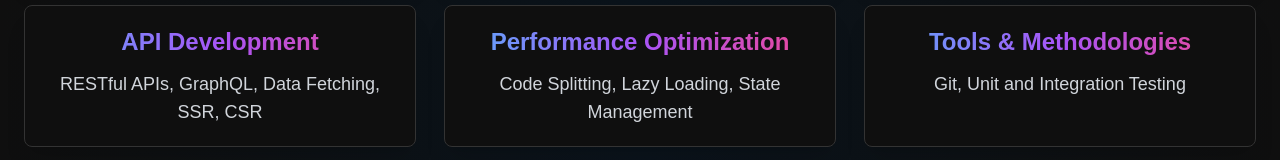
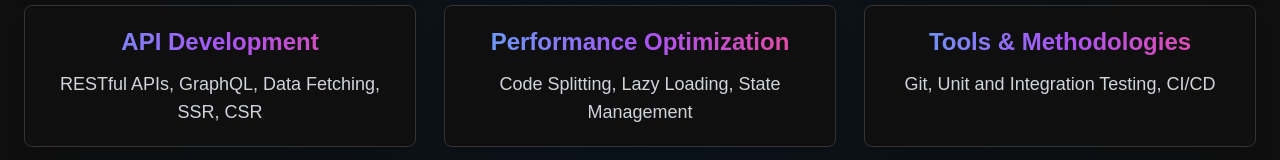
Before and after one commit to ndim99/personal-website, a Next.js app: page / in a window 1280 px wide. Shown: the part 2543-2703 px from the top of the page. Built offline with nearby package versions, Linux system fonts and the light colour scheme.

Commit message:
feat: update

```diff
--- a/app/components/Skills/index.tsx
+++ b/app/components/Skills/index.tsx
@@ -65,7 +65,7 @@
             },
             {
               title: "Tools & Methodologies",
-              description: "Git, Unit and Integration Testing",
+              description: "Git, Unit and Integration Testing, CI/CD",
             },
           ].map((skill, index) => (
             <motion.div
```
